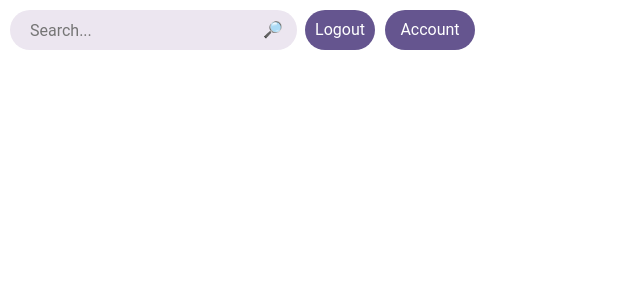
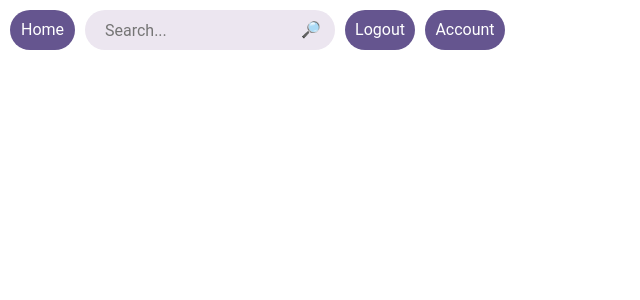
Before and after one commit to YixiongHao/ATL-food-finder, a Django app: page / in a window 1280 px wide. Shown: the top 300 px of the page, without its empty margins (0-640 px from the left). Run offline with Django 5.2, Linux system fonts and the light colour scheme; a user stored in the database is signed in; some libraries are stand-ins or nearby versions.

Commit message:
Added Home button, various small UI adjustments.

```diff
--- a/favorites/templates/favorites/favorites.html
+++ b/favorites/templates/favorites/favorites.html
@@ -3,6 +3,7 @@
 
 <div>
     <div class="frame1">
+        <button class = "home-button" onclick=window.location.href="{% url 'map' %}">Home</button>
         <div class="search-bar">
             <form action="{% url 'search' %}" method="GET">
             <input type="text" name="query" placeholder="Search..." class="search-input">
@@ -18,7 +19,7 @@
     </div>
     <div class="sidebar-search" id="sidebar">
         <div class="model">
-            <button class="close-button" onclick="goToMap()">⨉</button>
+            <button class="close-button" onclick="history.back()">⨉</button>
             <div class="model-header"></div>
             <div class="results">
                 {% for restaurant in saved_restaurants %}
--- a/map/static/map/styles.css
+++ b/map/static/map/styles.css
@@ -20,7 +20,7 @@ body {
     background-color: var(--primary-color);
     border-radius: 100px;
     position: absolute;
-    left: 305px;
+    left: 345px;
     z-index: 1;
     color: white;
     height: var(--button-height);
@@ -34,7 +34,7 @@ body {
     background-color: var(--primary-color);
     border-radius: 100px;
     position: absolute;
-    left: 305px;
+    left: 345px;
     z-index: 1;
     color: white;
     height: var(--button-height);
@@ -60,17 +60,19 @@ body {
     z-index: 2;
     position: absolute;
     width: 100%;
+    font-family: inherit;
 }
 
 .search-bar {
     display: inline-flex;
     align-items: center;
-    width: 287px;
+    width: 250px;
     height: var(--button-height);
     background-color: #ECE6F0;
     border-radius: 28px;
     padding: 4px;
     position: absolute;
+    left: 85px;
 }
 
 .search-input {
@@ -109,7 +111,7 @@ body {
 }
 
 .account-button {
-    width: 90px;
+    width: 80px;
     height: var(--button-height);
     background-color: var(--primary-color);
     color: white;
@@ -117,7 +119,19 @@ body {
     border-radius: 100px;
     font-size: 16px;
     cursor: pointer;
-    margin-left: 375px;
+    position: absolute;
+    left: 425px;
+}
+
+.home-button {
+    height: var(--button-height);
+    background-color: var(--primary-color);
+    color: white;
+    border: none;
+    border-radius: 100px;
+    font-size: 16px;
+    cursor: pointer;
+    width: 65px;
 }
 
 .model {
@@ -147,6 +161,7 @@ body {
     font-weight: 600;
     color: var(--text-color);
     margin: 0;
+    line-height: 1.1;
 }
 
 .filter-section {
@@ -223,7 +238,7 @@ body {
     overflow-wrap: normal;
     white-space: nowrap;
     text-overflow: ellipsis;
-    max-width: 310px;
+    max-width: 295px;
     max-height: 21px;
 }
 
--- a/map/templates/map/map.html
+++ b/map/templates/map/map.html
@@ -306,6 +306,7 @@
         <div class="mapholder">
                 <div class="frame1">
                     <!--<div id="notification">Added to favorites!</div>-->
+                    <button class = "home-button" onclick=window.location.href="{% url 'map' %}">Home</button>
                     <div class="search-bar">
                         <form action="{% url 'search' %}" method="GET">
                             <input type="text" name="query" placeholder="Search..." class="search-input">
--- a/search/templates/search/search_results.html
+++ b/search/templates/search/search_results.html
@@ -4,6 +4,7 @@
 
 <div>
     <div class="frame1">
+        <button class = "home-button" onclick=window.location.href="{% url 'map' %}">Home</button>
         <div class="search-bar">
             <form action="{% url 'search' %}" method="GET">
             <input type="text" name="query" placeholder="Search..." class="search-input">
@@ -19,7 +20,7 @@
     </div>
     <div class="sidebar-search" id="sidebar">
         <div class="model">
-            <button class="close-button" onclick=window.location.href="{% url 'map' %}">⨉</button>
+            <button class="close-button" onclick="history.back()">⨉</button>
             <div class="model-header"></div>
             <form id="filterRadius" method="GET" action="{% url 'search' %}">
                 <div class="filter-section">
```
Also changed, not shown: details/templates/details/restaurant_detail.html (+11 -1 lines).
